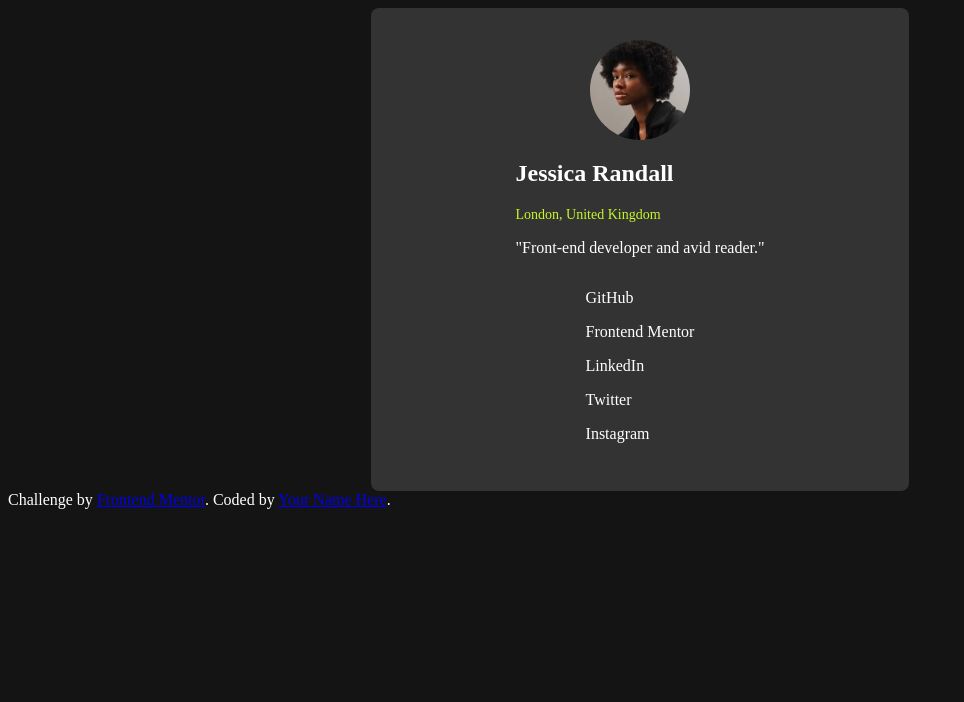
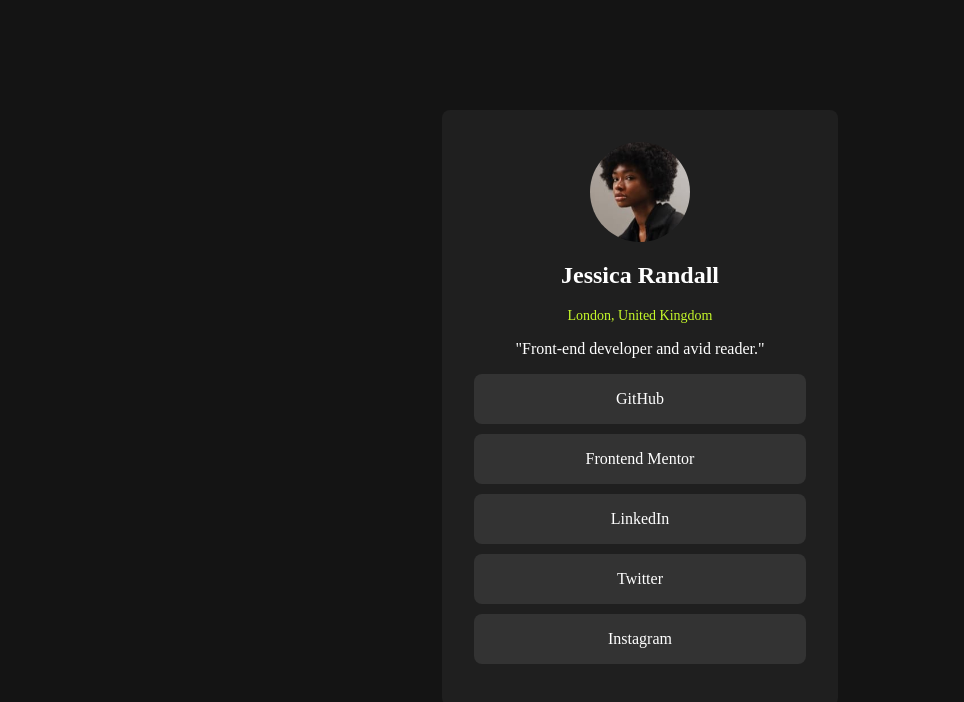
Before and after one commit to tims07/Link-Tree-Project, a website: page index.html in a window 1280 px wide. Shown: the whole page, without its empty margins (0-964 px from the left). Drawn offline with Linux system fonts and the light colour scheme.

Commit message:
add more styling

```diff
--- a/index.html
+++ b/index.html
@@ -18,26 +18,12 @@
       <p class="caption">"Front-end developer and avid reader."</p>
     </section>
     <section class="links-container">
-      <p>GitHub</p>
-      <p>Frontend Mentor</p>
-      <p>LinkedIn</p>
-      <p>Twitter</p>
-      <p>Instagram</p>
+      <a>GitHub</a>
+      <a>Frontend Mentor</a>
+      <a>LinkedIn</a>
+      <a>Twitter</a>
+      <a>Instagram</a>
     </section>
   </main>
-
-
-
-
-
-
-
-
-
-
-  <div class="attribution">
-    Challenge by <a href="https://www.frontendmentor.io?ref=challenge" target="_blank">Frontend Mentor</a>.
-    Coded by <a href="#">Your Name Here</a>.
-  </div>
 </body>
 </html>
--- a/scss/_variables.scss
+++ b/scss/_variables.scss
@@ -3,3 +3,4 @@ $primary_white: hsl(0, 0%, 100%);
 $grey_700: hsl(0, 0%, 20%);
 $grey_800: hsl(0, 0%, 12%);
 $grey_900: hsl(0, 0%, 8%);
+$grey_hover: hsl(0, 0%, 60%);
--- a/scss/main.scss
+++ b/scss/main.scss
@@ -4,14 +4,18 @@
 @import 'mixins';
 
 body {
+    height: 100vh;
     background-color: $grey_900;
     color: $primary_white;
+    display: flex;
+    justify-content: center;
+    align-items: center;
 }
 .container {
     @include flex;
-    background: $grey_700;
+    background: $grey_800;
     padding: 2rem 3rem;
-    max-width: 35%;
+    max-width: 300px;
     margin: auto;
     border-radius: 8px;
 
@@ -21,6 +25,8 @@ body {
     }
 
     .heading {
+        text-align: center;
+
         h2 {
             color: $primary_white;
             font-size: 1.5rem;
@@ -31,5 +37,27 @@ body {
         }
 
     }
+}
+
+.links-container {
+
+    a {
+        @include flex;
+        margin-bottom: 10px;
+        background-color: $grey_700;
+        width: 300px;
+        text-align: center;
+        padding: 1rem;
+        border-radius: 8px;
+        cursor: pointer;
+        transition: all 0.35s ease-in;
+
+
+        &:hover {
+            background-color: $grey_hover;
+            transform: scale(1.02);
+        }
+    }
+
 
 }
```
Also changed, not shown: css/compiled_style.css, 1 other file.
